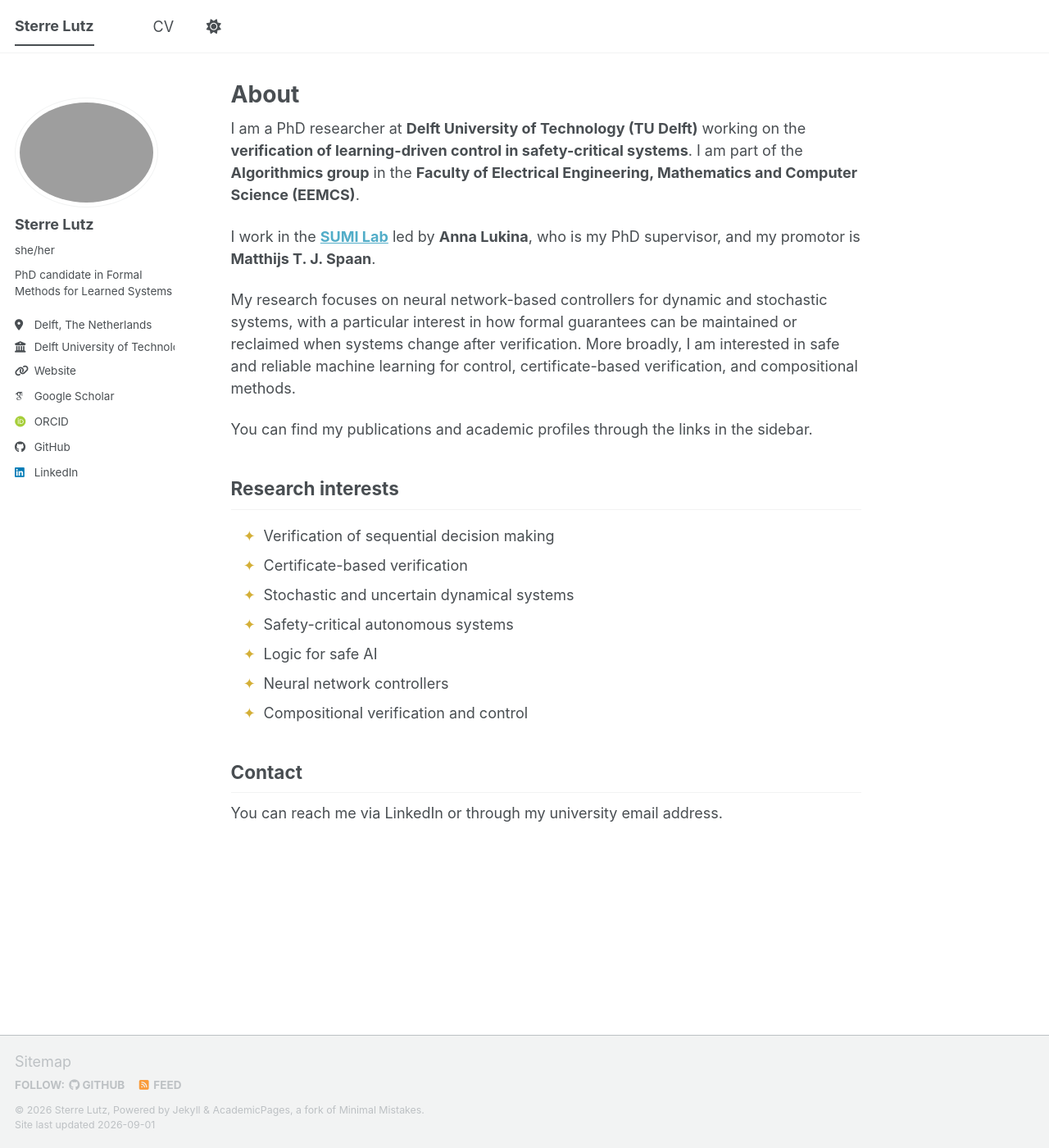
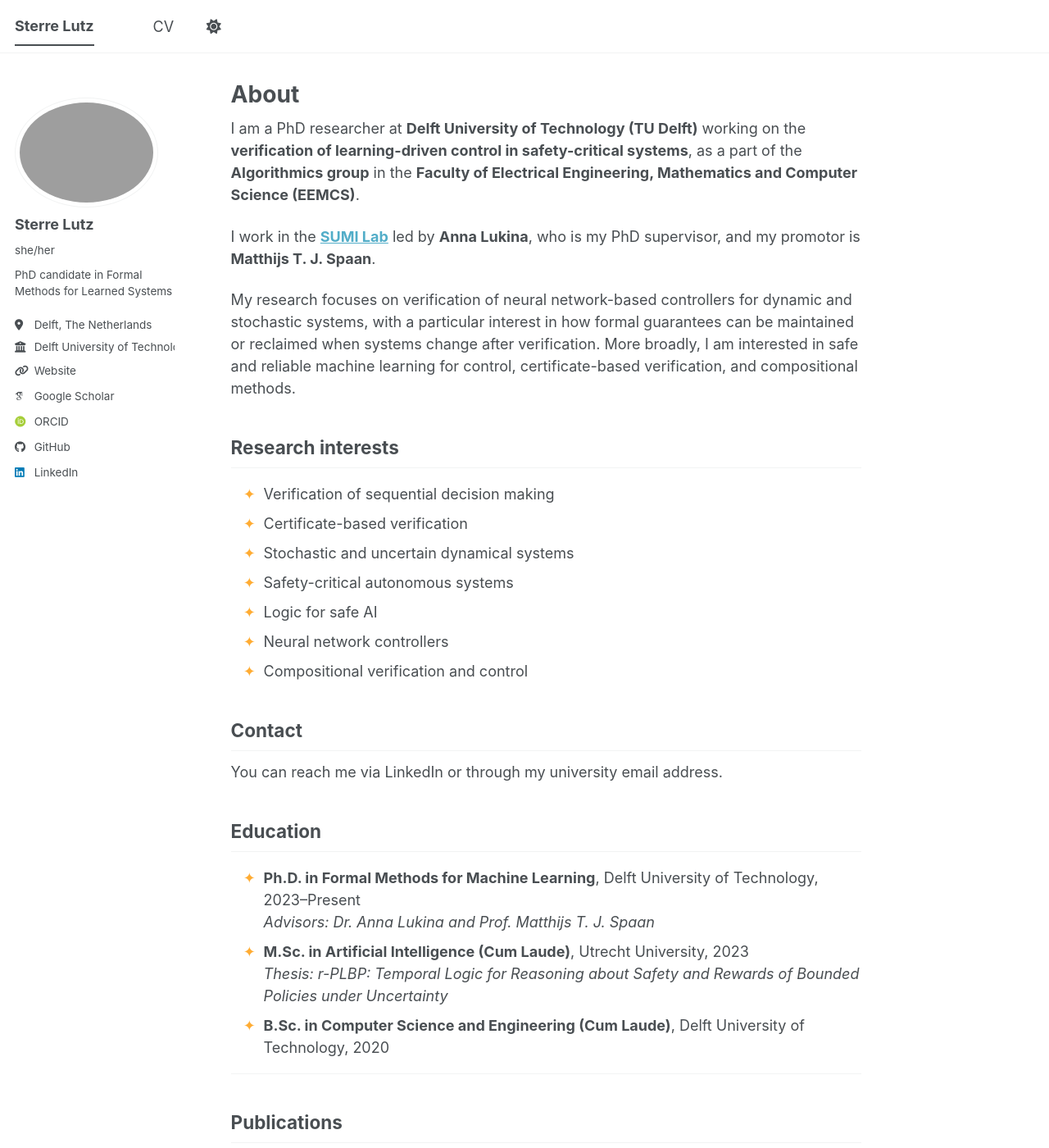
Before and after one commit to sterrelutz/sterrelutz.github.io, a Jekyll site: the page built from _pages/about.md, in a window 1280 px wide and 1400 px high. Shown: the whole window at 82% size. Built offline with Jekyll 4.4.1, drawn with Linux system fonts in a browser that asks for light colours; some web fonts are replaced; a script bundle is joined from its source files by our own code; library files that are not in the unit come from our copies; some of the changed text lies outside the part shown.

Commit message:
Cleaning up template

```diff
--- a/_pages/about.md
+++ b/_pages/about.md
@@ -9,13 +9,11 @@
 
 ---
 
-I am a PhD researcher at **Delft University of Technology (TU Delft)** working on the **verification of learning-driven control in safety-critical systems**. I am part of the **Algorithmics group** in the **Faculty of Electrical Engineering, Mathematics and Computer Science (EEMCS)**.
+I am a PhD researcher at **Delft University of Technology (TU Delft)** working on the **verification of learning-driven control in safety-critical systems**, as a part of the **Algorithmics group** in the **Faculty of Electrical Engineering, Mathematics and Computer Science (EEMCS)**.
 
 I work in the **[SUMI Lab](https://annalukina.com/team/)** led by **Anna Lukina**, who is my PhD supervisor, and my promotor is **Matthijs T. J. Spaan**.
 
-My research focuses on neural network-based controllers for dynamic and stochastic systems, with a particular interest in how formal guarantees can be maintained or reclaimed when systems change after verification. More broadly, I am interested in safe and reliable machine learning for control, certificate-based verification, and compositional methods.
-
-You can find my publications and academic profiles through the links in the sidebar.
+My research focuses on verification of neural network-based controllers for dynamic and stochastic systems, with a particular interest in how formal guarantees can be maintained or reclaimed when systems change after verification. More broadly, I am interested in safe and reliable machine learning for control, certificate-based verification, and compositional methods.
 
 ## Research interests
 
@@ -31,3 +29,50 @@
 ## Contact
 
 You can reach me via LinkedIn or through my university email address.
+
+## Education
+
+- **Ph.D. in Formal Methods for Machine Learning**, Delft University of Technology, 2023--Present
+  *Advisors: Dr. Anna Lukina and Prof. Matthijs T. J. Spaan*
+- **M.Sc. in Artificial Intelligence (Cum Laude)**, Utrecht University, 2023
+  *Thesis: r-PLBP: Temporal Logic for Reasoning about Safety and Rewards of Bounded Policies under Uncertainty*
+- **B.Sc. in Computer Science and Engineering (Cum Laude)**, Delft University of Technology, 2020
+{: .star-list }
+
+---
+
+## Publications
+
+<div class="star-list">{% for post in site.publications reversed %}
+  {% include archive-single-cv.html %}
+{% endfor %}</div>
+
+---
+
+## Academic Activities
+
+- **IJCAI-ECAI 2026 Doctoral Consortium**, Bremen, Germany, 2026
+  *Talk: "Recovering Formal Guarantees for Neural Network-Controlled Systems Under Changing Dynamics"*
+- **SAIV 2026 @ FLoC**, Lisbon, Portugal, 2026
+  *Talk: "VeRecycle: Reclaiming Guarantees from Probabilistic Certificates for Stochastic Dynamical Systems after Change"*
+- **Dagstuhl Seminar: User-Aligned Assessment of AI Systems**, Schloss Dagstuhl, Germany, 2026
+  *Invited talk: "Neural Certificates as Verification with Reusable Reasoning"*
+- **Simons Institute Extended Reunion: Theoretical Foundations of Computer Systems**, Berkeley, CA, USA, 2024
+  *Research visit; participation in two workshops*
+- **IJCAI 2025**, Montréal, Canada, 2025
+  *Conference paper presentation*
+- **ProLaLa 2023 @ POPL**, Boston, USA, 2023
+  *Workshop paper presentation*
+- **Research Internship**, TNO (Netherlands Organisation for Applied Scientific Research), 2022
+  *Research on formal representations of laws and regulations using deontic and dynamic logic*
+{: .star-list }
+
+---
+
+## Awards
+
+- **VvL Master’s Thesis Award**, 2024
+  Dutch Association for Logic and Philosophy of Exact Sciences
+- **ASML Technology Scholarship**, 2021--2023
+  Nationally competitive merit-based scholarship
+{: .star-list }
--- a/_sass/layout/_base.scss
+++ b/_sass/layout/_base.scss
@@ -187,7 +187,7 @@
 ul.star-list > li {
   list-style-type: "✦  " !important;
   &::marker {
-    color: #d4af37;
+    color: #FFAC33;
   }
 }
 
```
Also changed, not shown: _pages/cv.md (+0 -51 lines).
